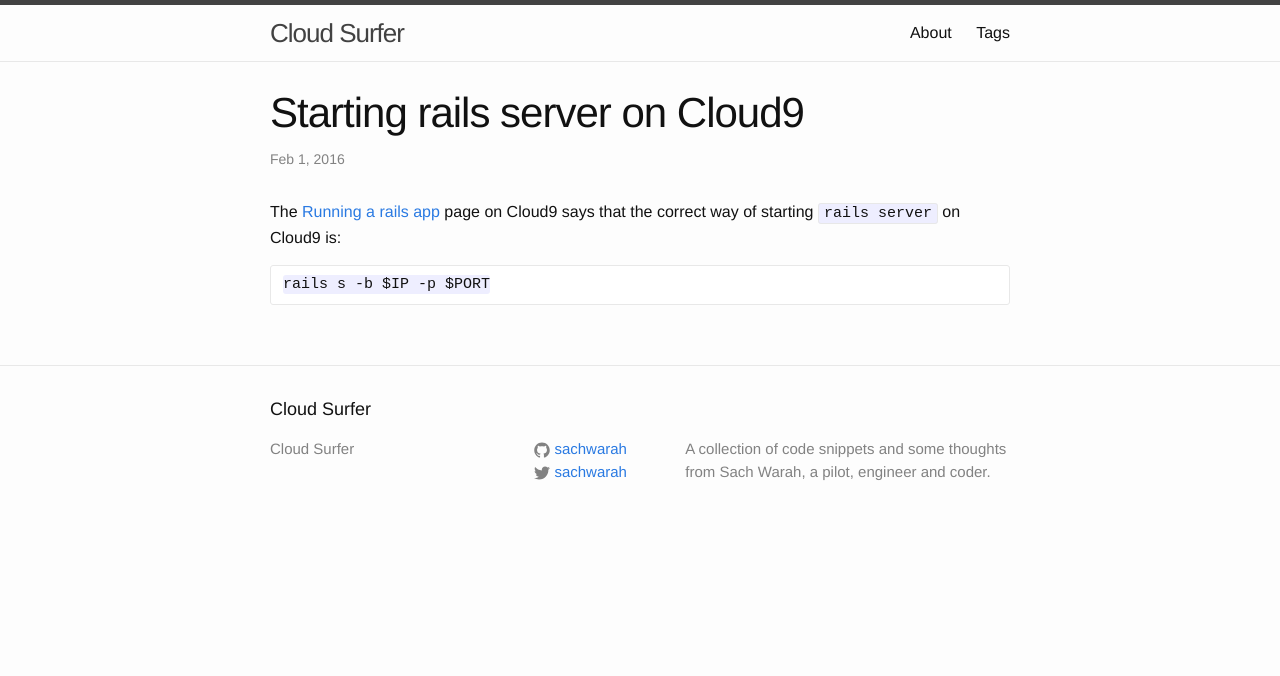
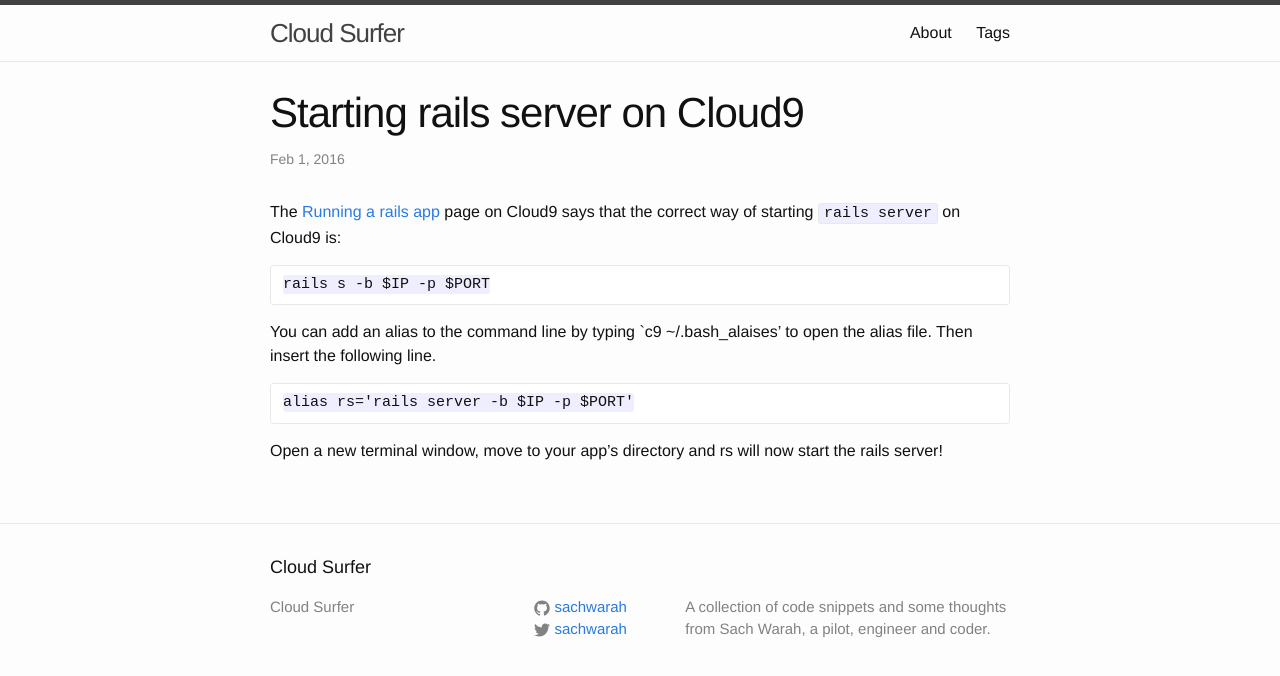
Before and after one commit to sachwarah/sachwarah.github.io, a Jekyll site: the page built from _posts/2016-02-01-starting-rails-server-on-cloud-9.markdown, in a window 1280 px wide. Shown: the top 676 px of the page. Built offline with Jekyll 4.4.1, drawn with Linux system fonts in a browser that asks for light colours; Markdown is read by kramdown in place of the engine named in the settings.

Commit message:
Add comment about alias to C9 rails server post

`````diff
--- a/_posts/2016-02-01-starting-rails-server-on-cloud-9.markdown
+++ b/_posts/2016-02-01-starting-rails-server-on-cloud-9.markdown
@@ -10,4 +10,12 @@ The [Running a rails app](https://docs.c9.io/docs/jekyll) page on Cloud9 says th
 ```
 rails s -b $IP -p $PORT
 ```
-<!-- more -->
+
+You can add an alias to the command line by typing `c9 ~/.bash_alaises' to open the alias file.
+Then insert the following line.
+
+````
+alias rs='rails server -b $IP -p $PORT'
+````
+Open a new terminal window, move to your app's directory and rs will now start
+the rails server!
`````
